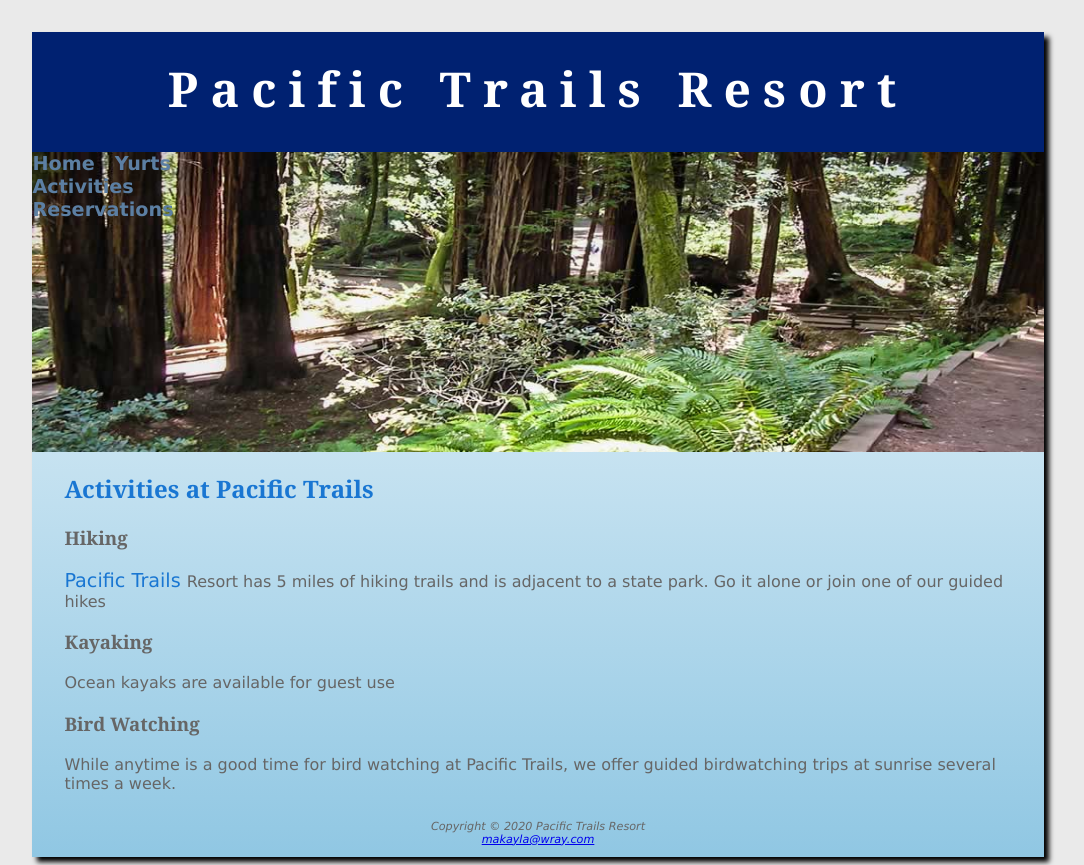
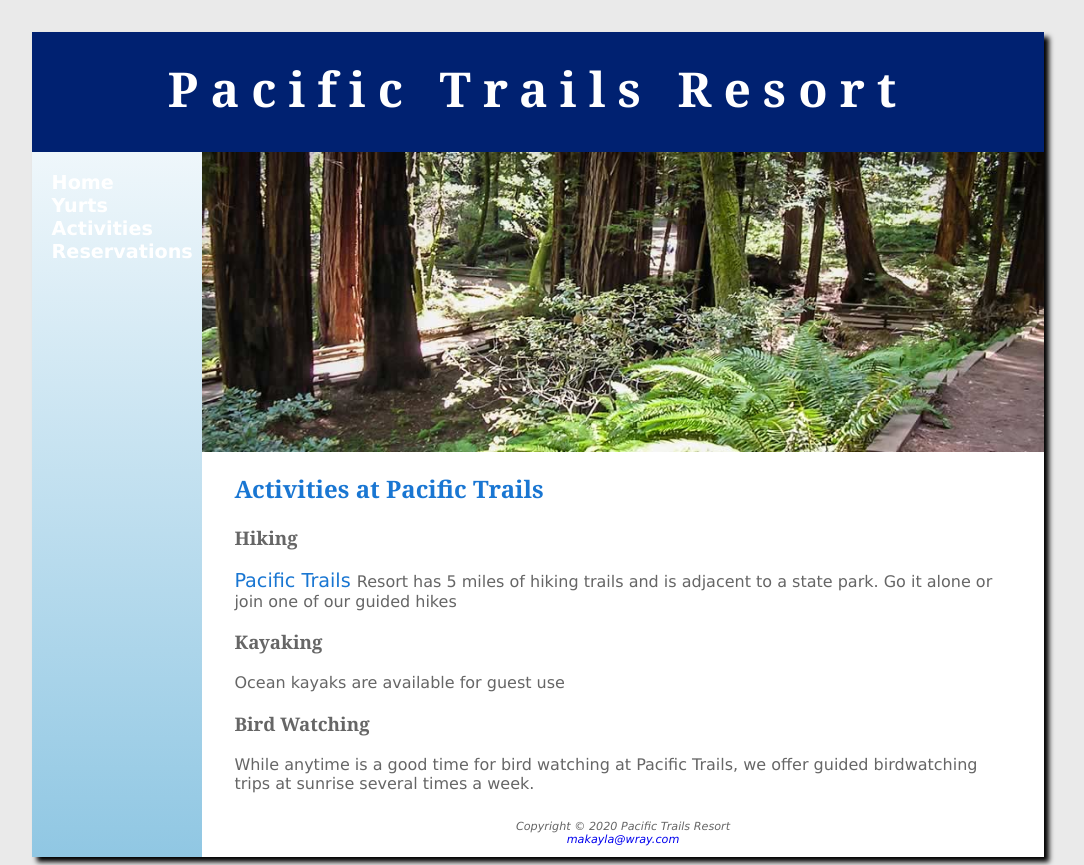
Before and after one commit to MakaylaWray/The-Pacific-Trails-Resort-Webpage, a plain HTML site: page activities.html in a window 1280 px wide. Shown: the whole page, without its empty margins (102-1186 px from the left). Drawn offline with Linux system fonts and the light colour scheme.

Commit message:
Adjust Margin and Padding of Nav Bar

```diff
--- a/activities.html
+++ b/activities.html
@@ -9,13 +9,15 @@
 <body>
     <div id="wrapper">
     <header>
-        <h1>Pacific Trails Resort</h1>
+        <a href="index.html"><h1>Pacific Trails Resort</h1></a>
     </header>
     <nav>
-        <a href="index.html">Home</a> &nbsp;
-        <a href="yurts.html">Yurts</a> &nbsp;
-        <a href="activities.html">Activities</a> &nbsp;
-        <a href="reservations.html">Reservations</a>
+        <ul>
+            <li><a href="index.html">Home</a></li>
+            <li><a href="yurts.html">Yurts</a></li>
+            <li><a href="activities.html">Activities</a></li>
+            <li><a href="reservations.html">Reservations</a></li>
+        </ul>
     </nav>
     <div id="trailhero"></div>
     <main>
--- a/pacific.css
+++ b/pacific.css
@@ -21,6 +21,7 @@ h1{
     padding-top: 0.5em;
     font-size:  3em;
     letter-spacing: 0.25em;
+    color: #fff;
 }
 
 nav{
@@ -33,20 +34,25 @@ nav{
     width: 160px;
     padding: 0;
     font-size: 1.2em;
+    position: fixed;
 }
-nav a {
+nav a, a {
     text-decoration: none;
 }
 nav a:link{
-    color: #5C7FA3;
+    color: #fff;
 }
 nav a:visited{
-    color: #344873;
+    color: #fff;
 }
 nav a:hover{
-    color: #A52A2A;
+    color: #90C7E3;
 }
 
+nav ul{
+    list-style: none;
+    padding-left: 1em;
+}
 h2{
     color: #1976D2;
     font-family: Georgia, sans-serif;
@@ -67,6 +73,8 @@ footer{
     font-style: italic;
     text-align: center;
     padding: 1em;
+    background-color: #fff;
+    margin-left: 170px;
 }
 
 #homehero{
@@ -74,6 +82,7 @@ footer{
     background-image: url('coast.jpg');
     background-size: 100% 100%;
     background-repeat: none;
+    margin-left: 170px;
 }
 
 #wrapper{
@@ -93,6 +102,9 @@ h3{
 main{
     padding-left: 2em;
     padding-right: 2em;
+    background-color: #fff;
+    margin-left: 170px;
+    overflow: auto;
 }
 
 #trailhero{
@@ -100,5 +112,17 @@ main{
     background-image: url('trail.jpg');
     background-size: 100% 100%;
     background-repeat: none;
+    margin-left: 170px;
 
 }
+
+#yurhero{
+    margin-left: 170px;
+}
+
+section{
+    float: left;
+    width: 33%;
+    padding-left: 2em;
+    padding-right: 2em;
+}
```
Also changed, not shown: index.html (+7 -5 lines), yurts.html (+7 -5 lines).
